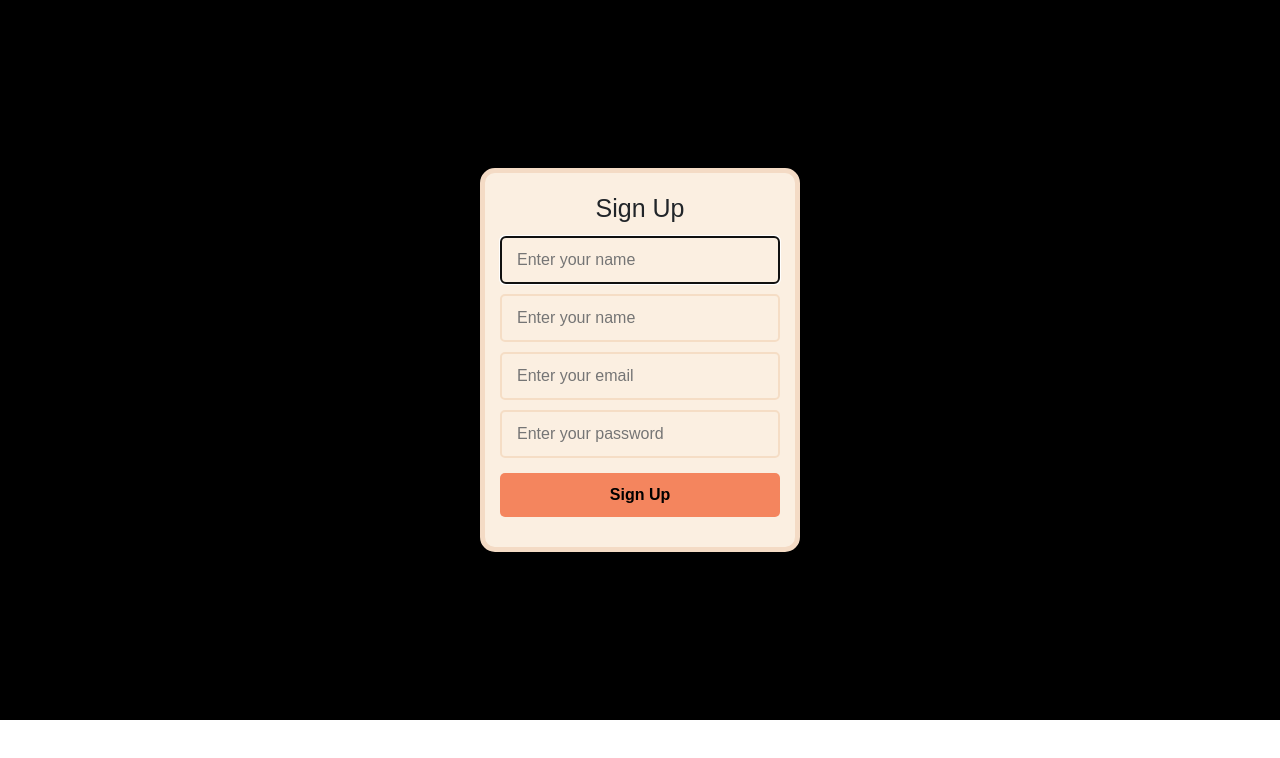
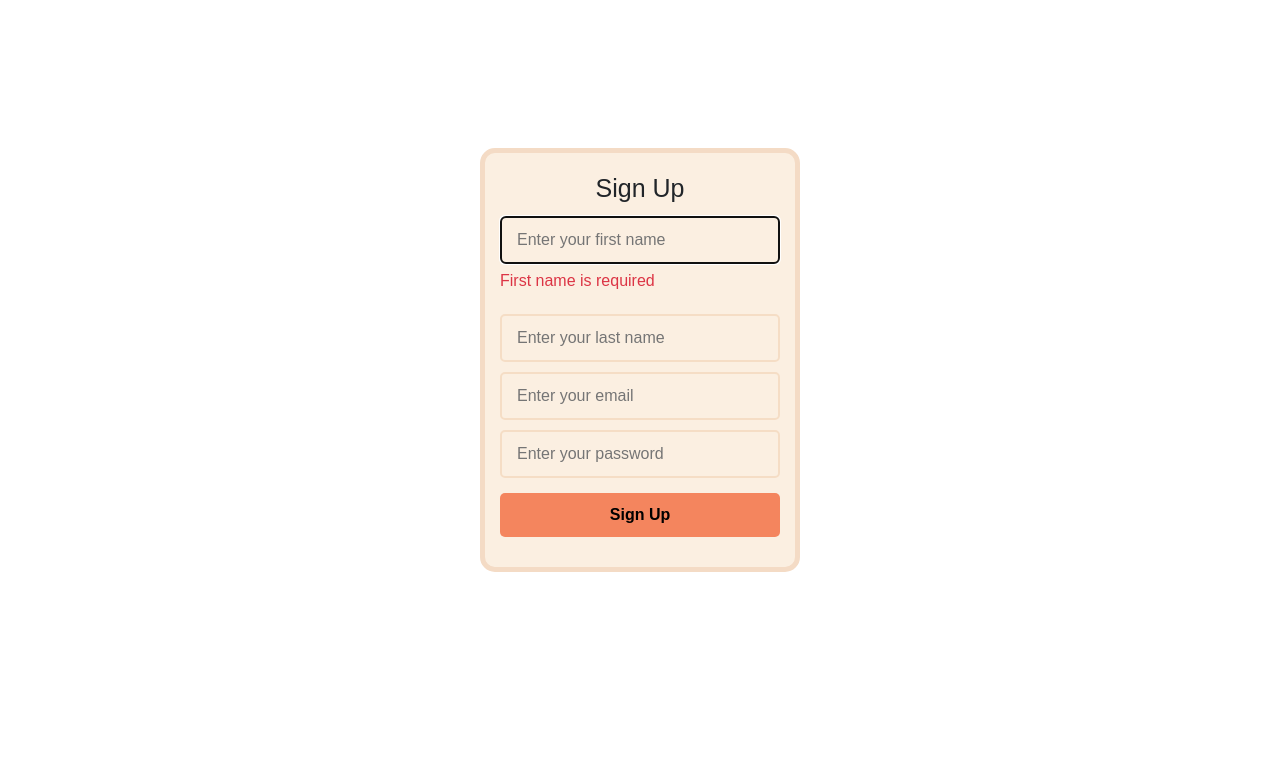
Before and after one commit to YusufHabeebah0409/Note-App, an Angular app: page /register in a window 1280 px wide. Shown: the top 758 px of the page. Built offline with nearby package versions, Linux system fonts and the light colour scheme.

Commit message:
Refactor signup component to implement reactive form with validation and enhance user feedback

```diff
--- a/src/app/signup/signup.css
+++ b/src/app/signup/signup.css
@@ -4,10 +4,10 @@ main {
     justify-content: center;
     align-items: center;
     height: 90vh;
-    background-color: black;
+    /* background-color: black; */
 }
 
-div {
+form {
     width: 25%;
     padding: 20px 15px;
     border: 5px solid #f4dbc5;
--- a/src/app/signup/signup.html
+++ b/src/app/signup/signup.html
@@ -1,11 +1,45 @@
 <main>
-    <div>
+    <form [formGroup]="signupForm">
         <h2>Sign Up</h2>
-        <input type="text" placeholder="Enter your name"  autofocus >
-        <input type="text" placeholder="Enter your name" >
-        <input type="email" placeholder="Enter your email">
-        <input type="password" placeholder="Enter your password">
-        <button>Sign Up</button>
+
+        <input type="text" placeholder="Enter your first name" formControlName="firstName" autofocus />
+        @if(signupForm.get('firstName')?.errors){
+        <p class="text-danger" *ngIf="signupForm.get('firstName')?.hasError('minLength')">
+            First name cannot be less than 2 characters
+        </p>
+        <p class="text-danger" *ngIf="signupForm.get('firstName')?.hasError('required')">
+            First name is required
+        </p>
+        }
+
+        <input type="text" placeholder="Enter your last name" formControlName="lastName" />
+        @if(signupForm.get('lastName')?.errors &&
+        signupForm.get('lastName')?.touched ){
+        <p class="text-danger" *ngIf="signupForm.get('lastName')?.hasError('required')">
+            Last name is required
+        </p>
+        }
+
+        <input type="email" placeholder="Enter your email" formControlName="email" />
+         @if(signupForm.get('email')?.errors && signupForm.get('email')?.dirty ){
+            <p class="text-danger" *ngIf="signupForm.get('email')?.hasError('required')">
+            Email is required
+        </p>
+        <p class="text-danger" *ngIf="signupForm.get('email')?.hasError('email')">
+            Invalid email format
+        </p>
+
+        }
+
+        <input type="password" placeholder="Enter your password" formControlName="password" />
+        @if(signupForm.get('password')?.errors){
+            <p class="text-danger" *ngIf="signupForm.get('password')?.hasError('pattern')">Password must containt at least 1 uppercase, 1 lowercase, 1 special character, a number and must not be less than 8 characters</p>
+
+        }
+
+
+        <button (click)="register()">Sign Up</button>
+
         <!-- <small>Already have an account? <a routerLink="/sign-in"> Sign In</a></small> -->
-    </div>
+    </form>
 </main>
--- a/src/app/signup/signup.ts
+++ b/src/app/signup/signup.ts
@@ -1,6 +1,6 @@
 import { CommonModule } from '@angular/common';
 import { Component, inject } from '@angular/core';
-import { FormBuilder, ReactiveFormsModule } from '@angular/forms';
+import { FormBuilder, ReactiveFormsModule, FormGroup, Validators } from '@angular/forms';
 
 @Component({
   selector: 'app-signup',
@@ -12,7 +12,16 @@ export class Signup {
 
   public builder =  inject(FormBuilder);
 
+  signupForm = this.builder.group({
+    firstName: ['', [Validators.required, Validators.minLength(2)]],
+    lastName: ['', Validators.required],
+    email: ['', [Validators.required, Validators.email]],
+    password: ['', [Validators.required, Validators.minLength(8), Validators.pattern(/^(?=.*[A-Z])(?=.*\d)(?=.*[@$!%*?&])[A-Za-z\d@$!%*?&]{8,}$/)]]
+  });
 
 
+ register(){
+   alert('Registered Successfully');
+ }
 
 }
```
